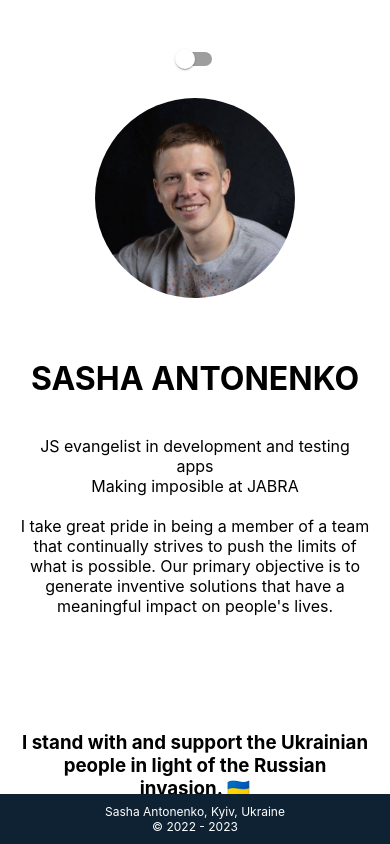
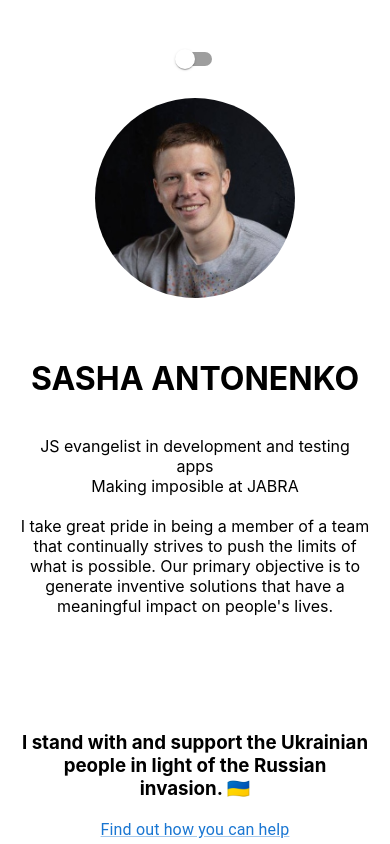
Before and after one commit to sashaant/antonenko-tech, a React (Create React App) app: page / in a window 390 px wide. Shown: the top 844 px of the page. Built offline with nearby package versions, Linux system fonts and the light colour scheme; the HTML template or start-up script is replaced by a standard one.

Commit message:
v3.4.1: add the footer fix for mobile view

```diff
--- a/src/styles/Footer.css
+++ b/src/styles/Footer.css
@@ -14,5 +14,7 @@
 @media only screen and (max-width: 768px) {
     .footer {
         font-size: 12px;
+        margin-top: 50px;
+        position: inherit;
     }
 }
```
